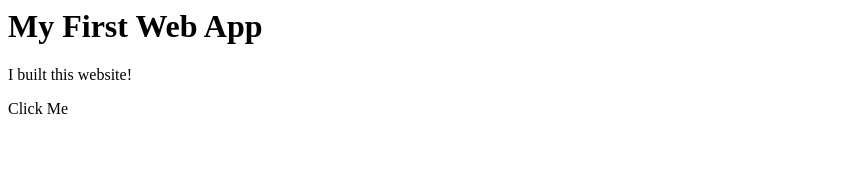
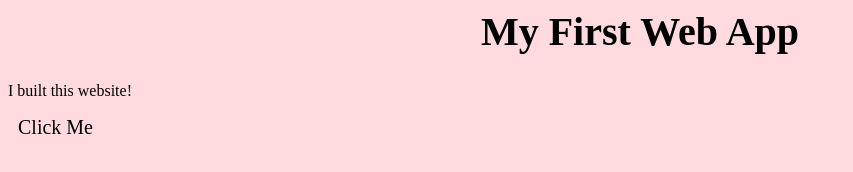
Before and after one commit to JulirisMontalvo/my-first-app, a plain HTML site: page Index.html in a window 1280 px wide. Shown: the whole page, without its empty margins (0-853 px from the left). Drawn offline with Linux system fonts and the light colour scheme.

Commit message:
style first webpage

```diff
--- a/Index.html
+++ b/Index.html
@@ -1,3 +1,4 @@
+<link rel="stylesheet" href="style.css">
 <h1>My First Web App</h1>
-    <p>I built this website!</p>
+ <p>I built this website!</p>
 <buttom>Click Me</button>
--- /dev/null
+++ b/style.css
@@ -0,0 +1,3 @@
+body { background-color:rgb(255, 219, 224); }
+h1 { font-size: 40px; text-align: center; }
+buttom { font-size: 20px; padding: 10px; }
```
